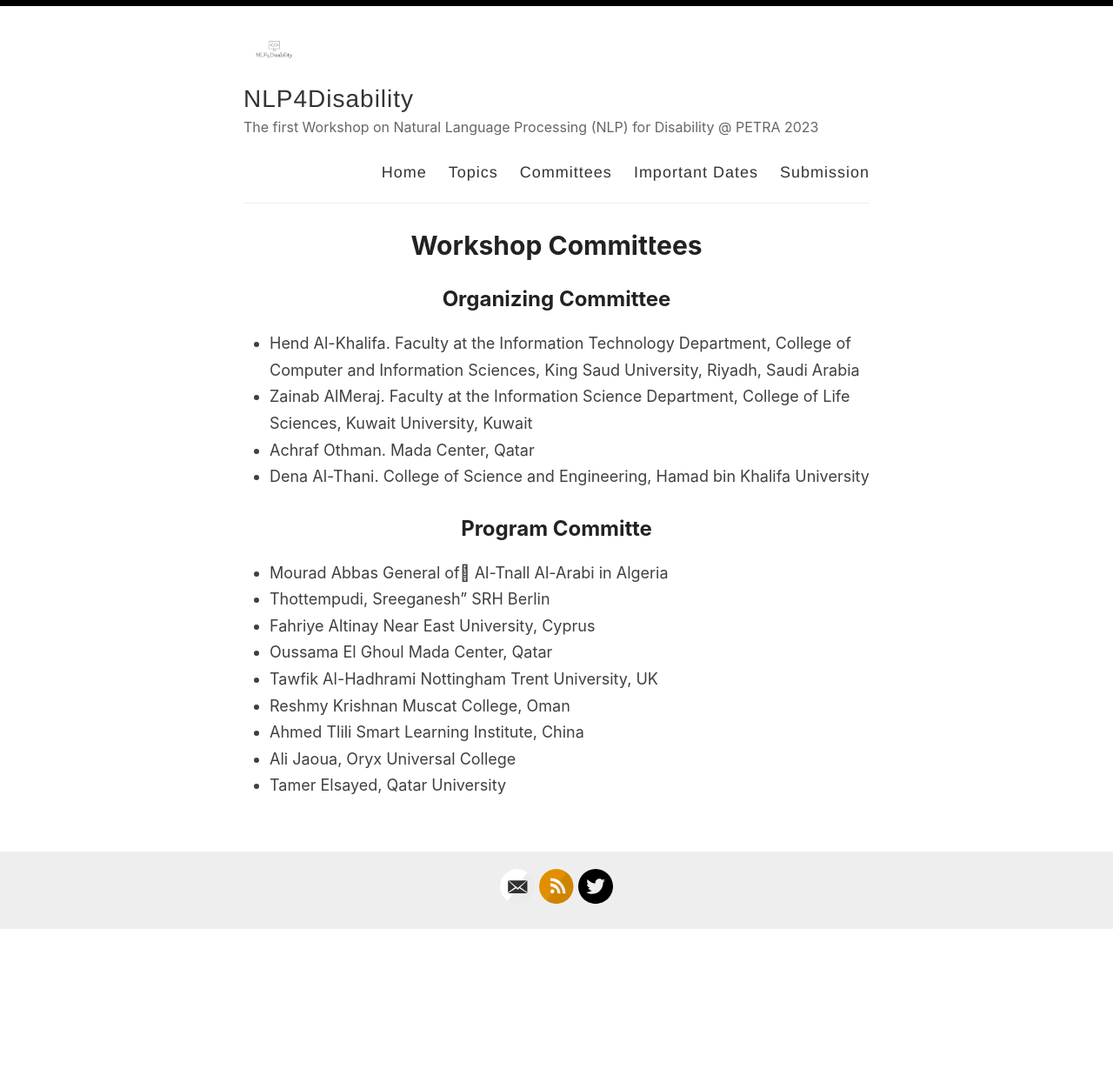
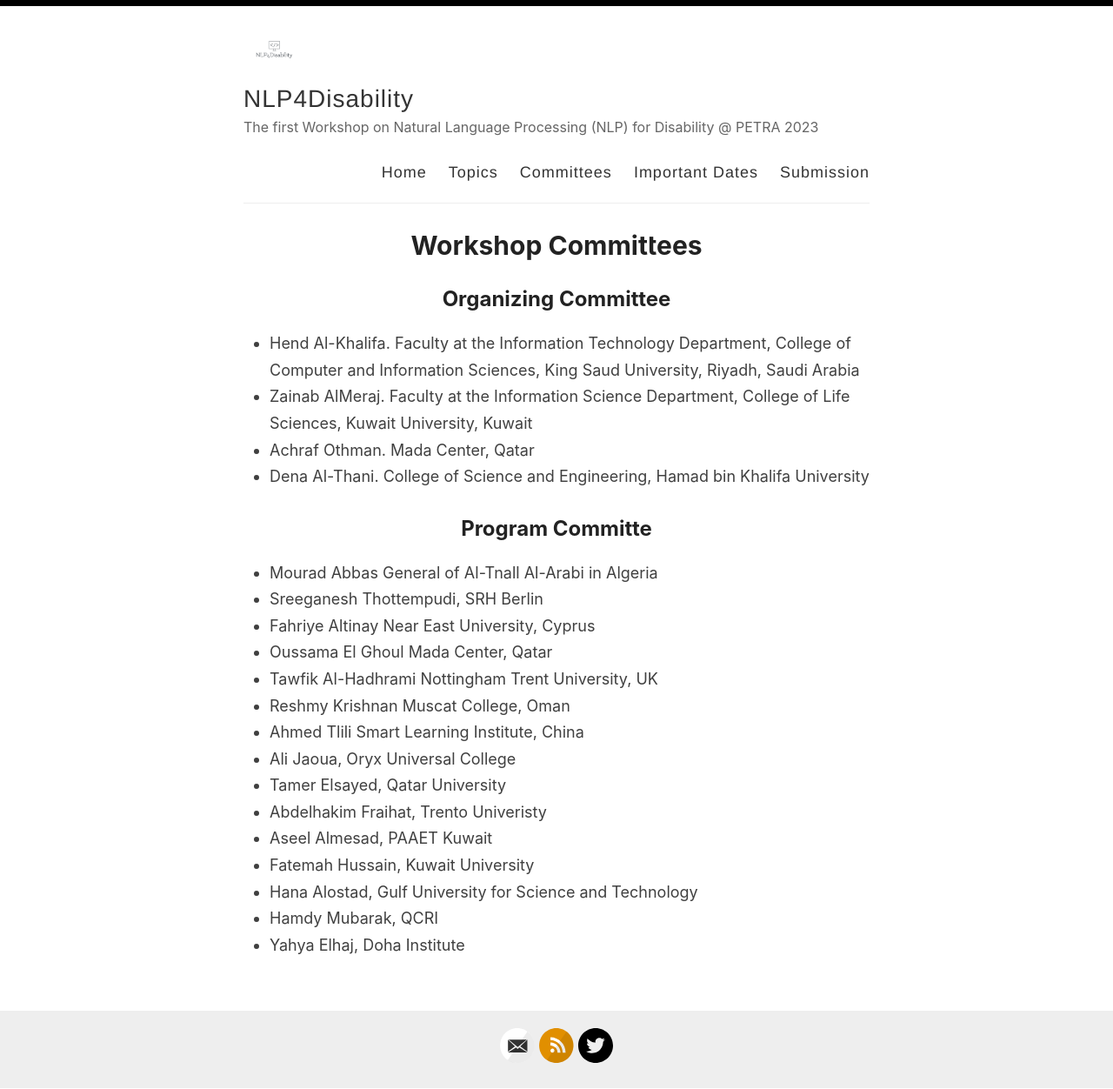
Before and after one commit to nlp4disability/nlp4disability.github.io, a Jekyll site: the page built from _pages/Organizers.md, in a window 1280 px wide. Shown: the whole page at 87% size. Built offline with Jekyll 4.4.1, drawn with Linux system fonts in a browser that asks for light colours; before the commit the page ends 1068 px from its top, so only the background shows below that.

Commit message:
Update Organizers.md

```diff
--- a/_pages/Organizers.md
+++ b/_pages/Organizers.md
@@ -11,8 +11,8 @@
 - Dena Al-Thani. College of Science and Engineering, Hamad bin Khalifa University
 
 ## Program Committe
-- Mourad Abbas	General of َAl-Tnall Al-Arabi in Algeria
-- Thottempudi, Sreeganesh"	SRH Berlin
+- Mourad Abbas	General of Al-Tnall Al-Arabi in Algeria
+- Sreeganesh Thottempudi, SRH Berlin
 - Fahriye Altinay	Near East University, Cyprus
 - Oussama El Ghoul 	Mada Center, Qatar
 - Tawfik Al-Hadhrami	Nottingham Trent University, UK
@@ -20,3 +20,9 @@
 - Ahmed Tlili	Smart Learning Institute, China
 - Ali Jaoua, Oryx Universal College
 - Tamer Elsayed,	Qatar University
+- Abdelhakim Fraihat,	Trento Univeristy
+- Aseel Almesad,	PAAET Kuwait
+- Fatemah Hussain,	Kuwait University
+- Hana Alostad,	Gulf University for Science and Technology
+- Hamdy Mubarak, QCRI
+- Yahya Elhaj,	Doha Institute
```
